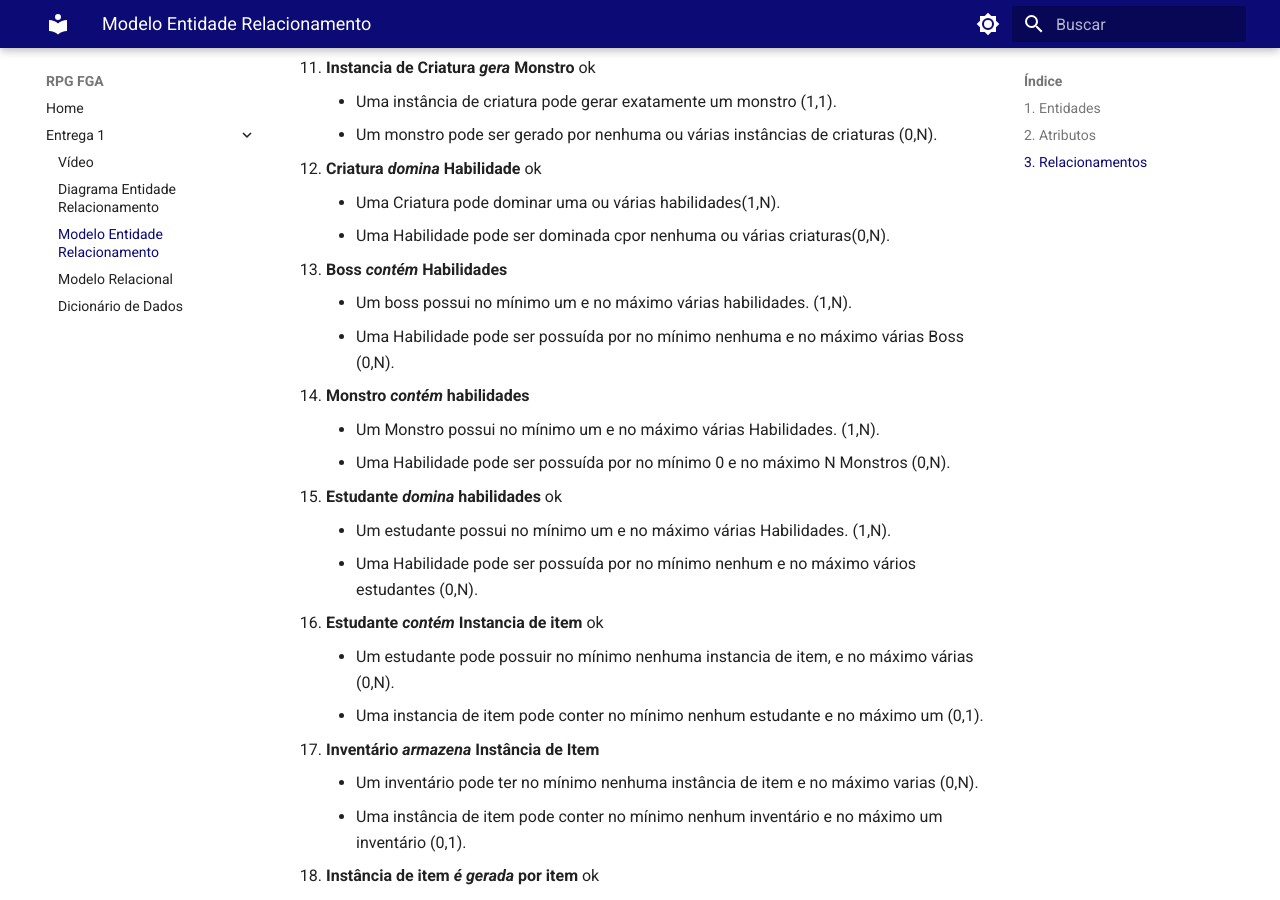
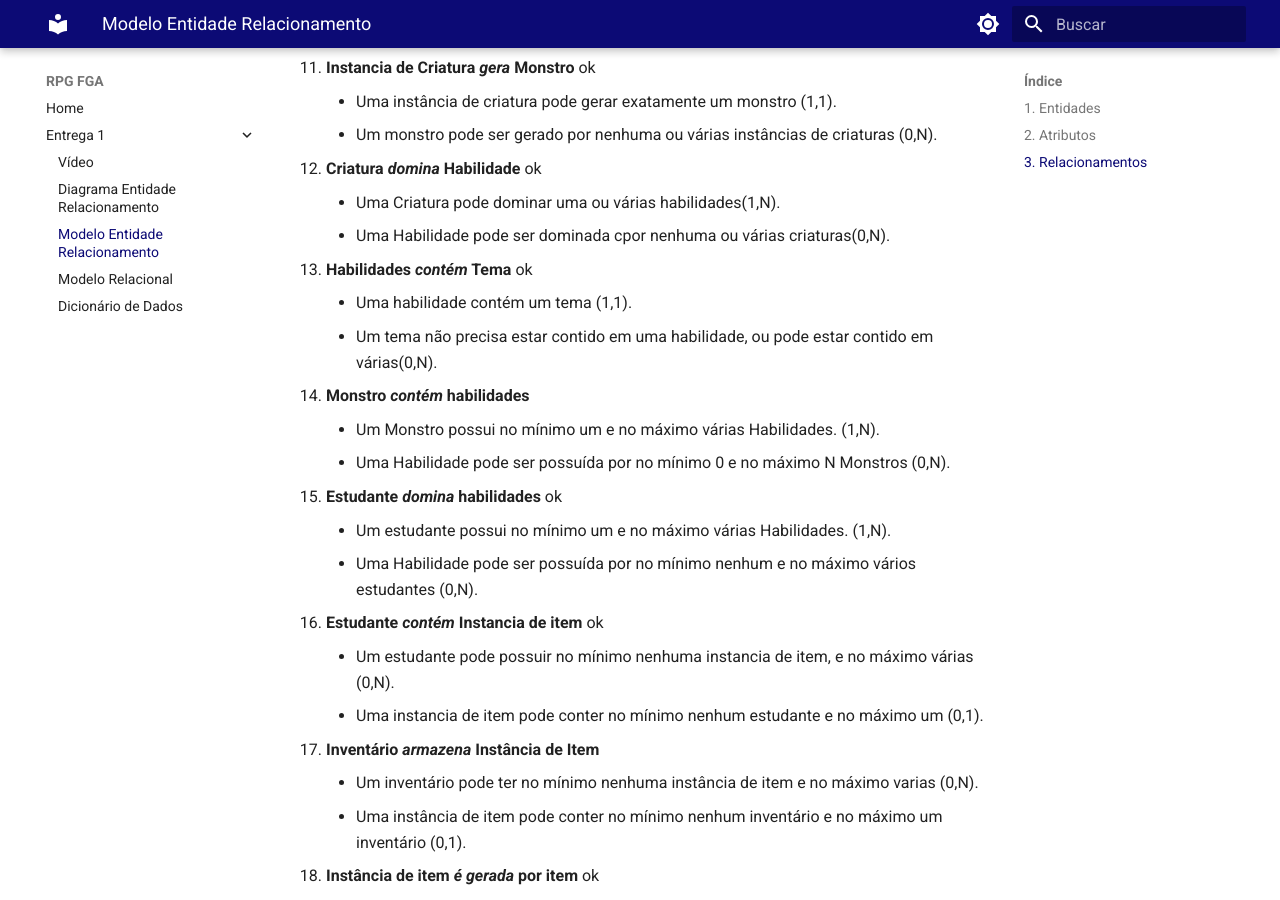
Before and after one commit to SBD1/2025.1_RPG_FGA, an MkDocs documentation site: the page built from docs/entrega1/mer.md, in a window 1280 px wide and 900 px high, scrolled down 3311 px. Built offline with MkDocs 1.6.1 and Material for MkDocs 9.7.7, drawn with Linux system fonts in a browser that asks for light colours.

Commit message:
Update mer.md

```diff
--- a/docs/entrega1/mer.md
+++ b/docs/entrega1/mer.md
@@ -105,9 +105,9 @@ O Modelo Entidade-Relacionamento de um banco de dados é um modelo conceitual qu
 12.  **Criatura *domina* Habilidade** ok
     * Uma Criatura pode dominar uma ou várias habilidades(1,N).
     * Uma Habilidade pode ser dominada cpor nenhuma ou várias criaturas(0,N).
-13.  **Boss *contém* Habilidades**
-    * Um boss possui no mínimo um e no máximo várias habilidades. (1,N).
-    * Uma Habilidade pode ser possuída por no mínimo nenhuma e no máximo várias Boss (0,N).
+13.  **Habilidades *contém* Tema**   ok
+    * Uma habilidade contém um tema (1,1).
+    * Um tema não precisa estar contido em uma habilidade, ou pode estar contido em várias(0,N).
 14.  **Monstro *contém* habilidades**
     * Um Monstro possui no mínimo um e no máximo várias Habilidades. (1,N).
     * Uma Habilidade pode ser possuída por no mínimo 0 e no máximo N Monstros (0,N).
```
